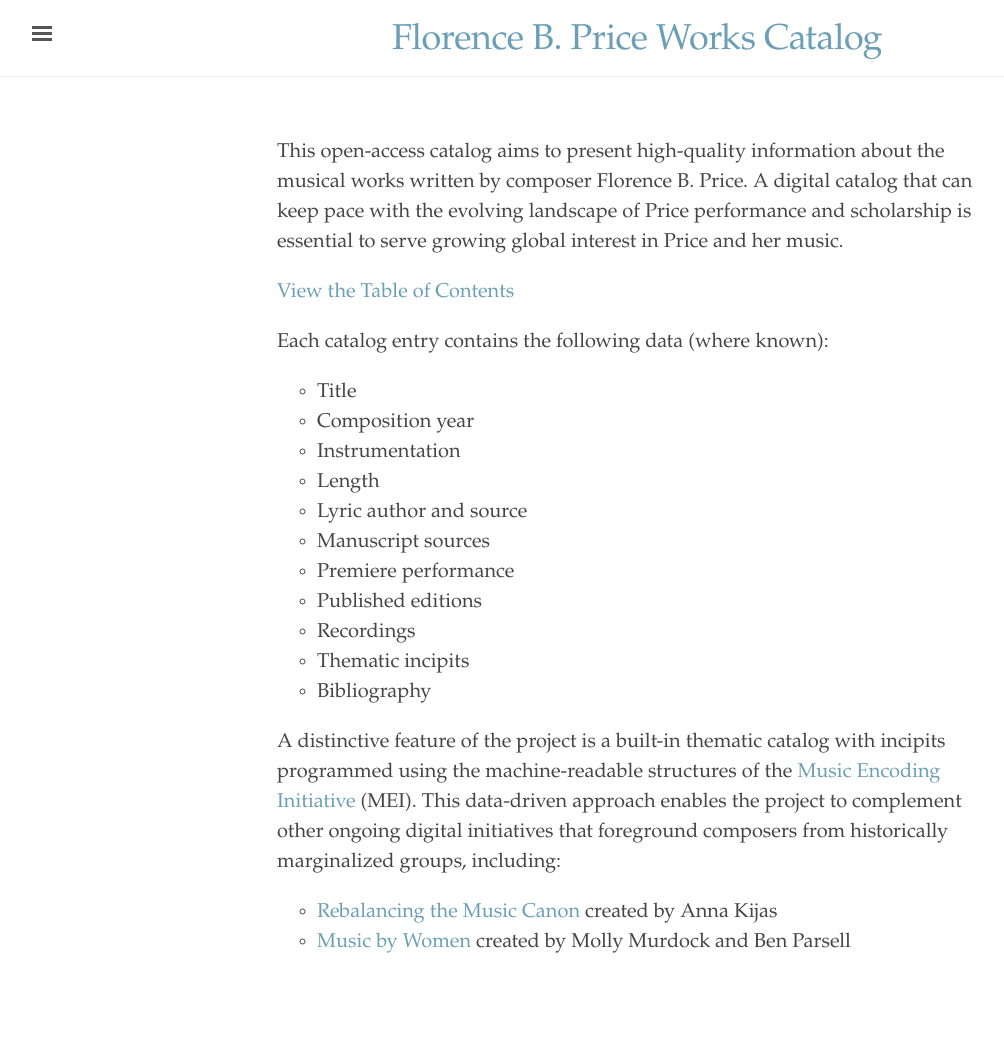
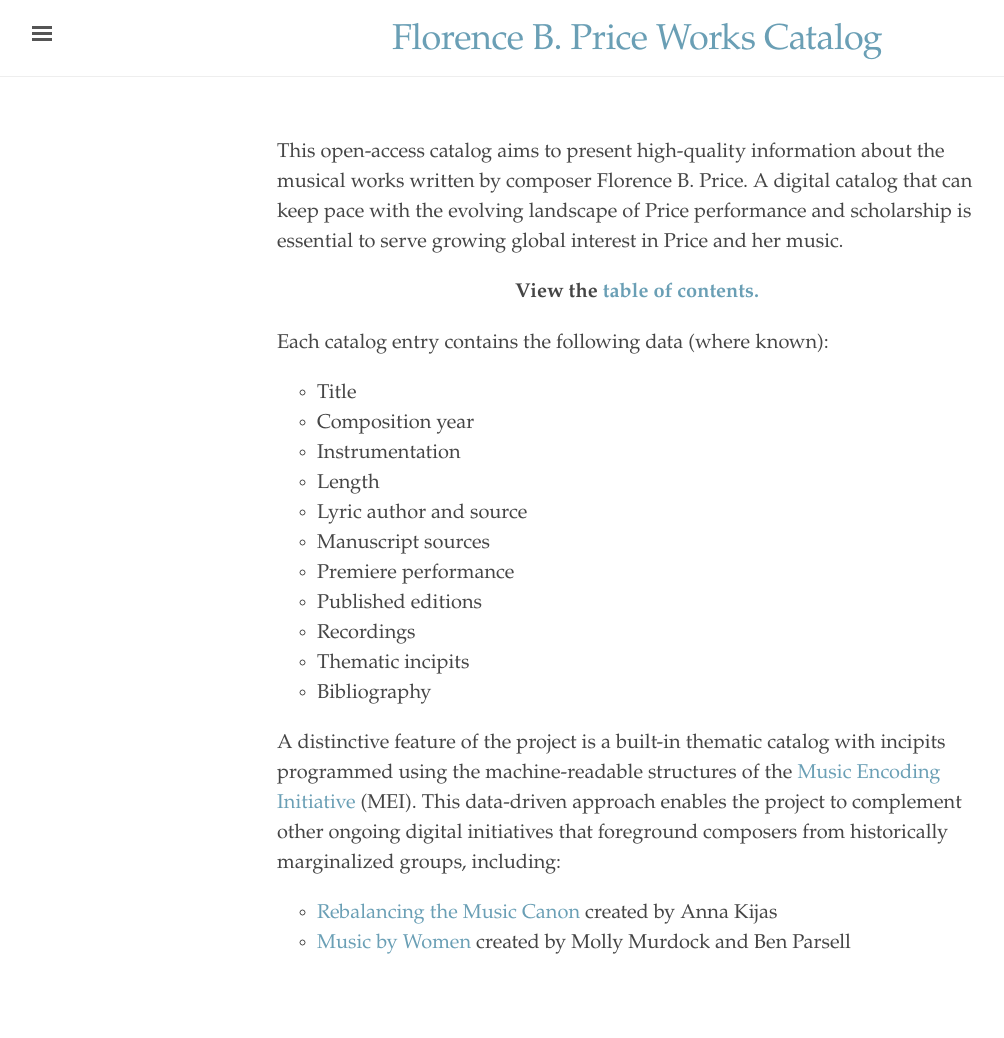
Before and after one commit to dwshadle/florence-price-catalog, a Jekyll site: the page built from _pages/index.md, in a window 1280 px wide. Shown: the whole page, without its empty margins (3-1007 px from the left). Built offline with Jekyll 4.4.1, drawn with Linux system fonts in a browser that asks for light colours.

Commit message:
Update index.md

```diff
--- a/_pages/index.md
+++ b/_pages/index.md
@@ -5,7 +5,7 @@ permalink: /
 
 This open-access catalog aims to present high-quality information about the musical works written by composer Florence B. Price. A digital catalog that can keep pace with the evolving landscape of Price performance and scholarship is essential to serve growing global interest in Price and her music.
 
-[View the Table of Contents](/_pages/complete-works/)
+<p style="text-align: center;"><b>View the <a href="https://dwshadle.github.io/florence-price-catalog/_pages/complete-works/">table of contents.</a></b></p>
 
 Each catalog entry contains the following data (where known):
 - Title
```
